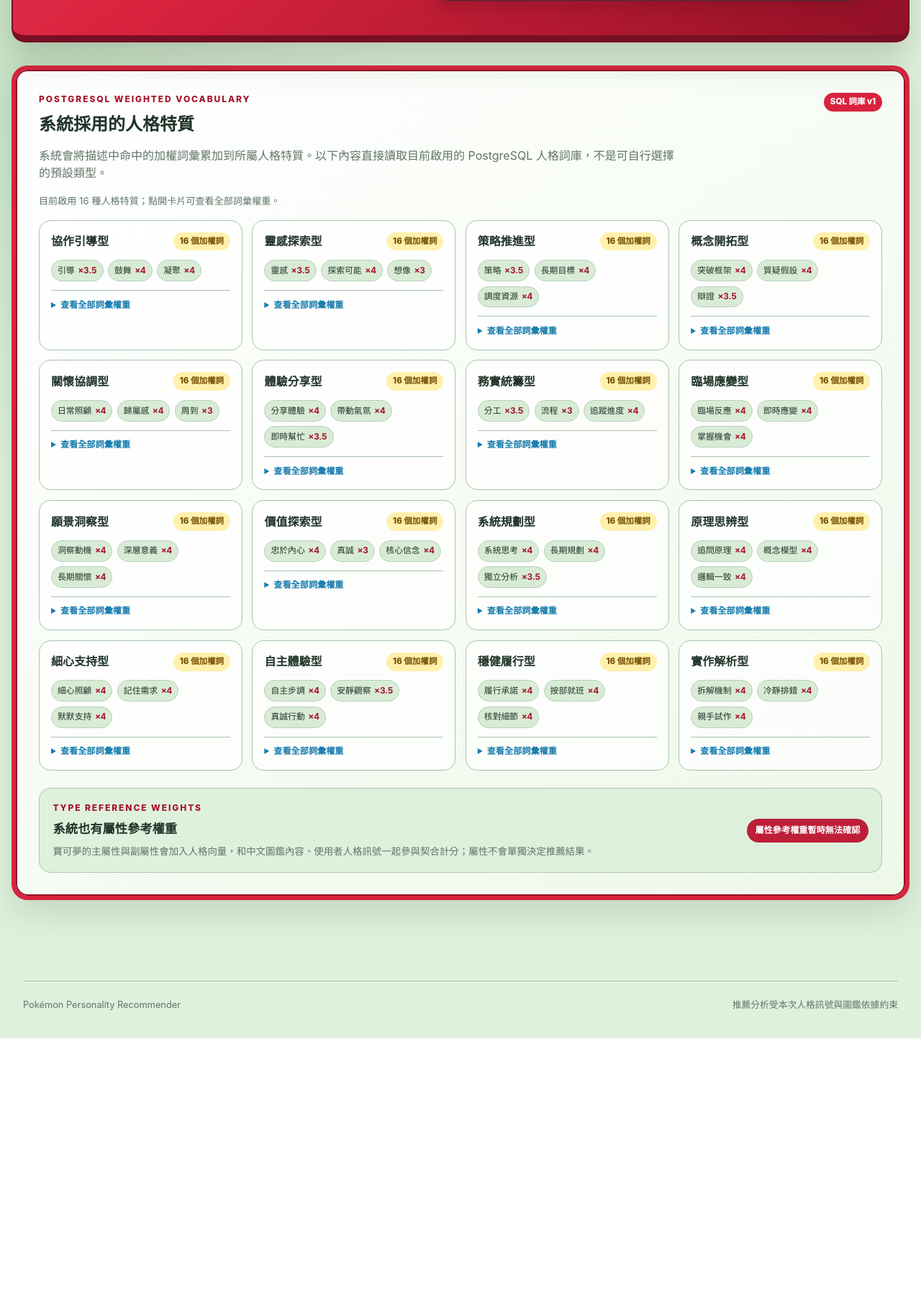
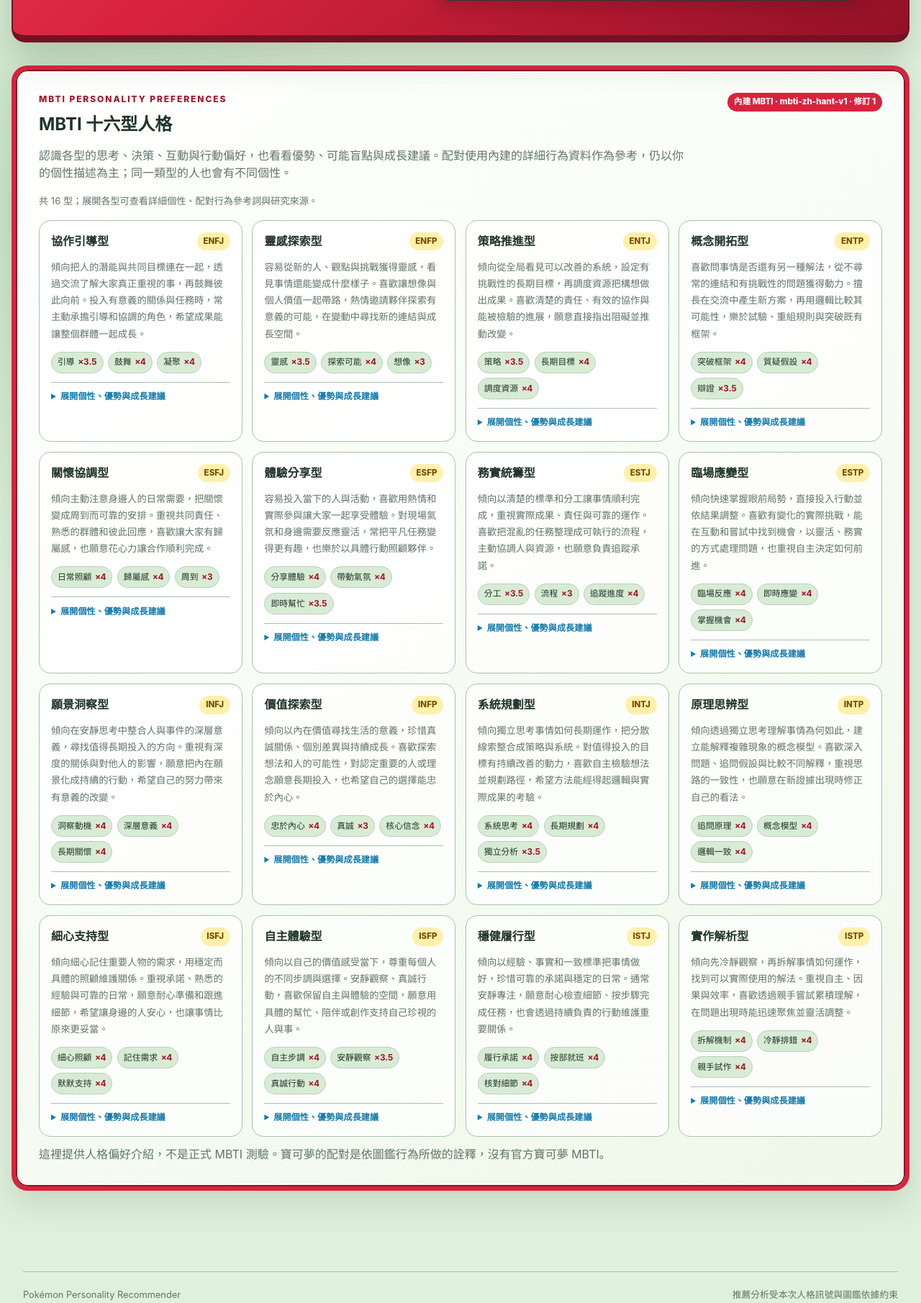
Before and after one commit to likaisuwork9616/pokemon-personality-recommender, a FastAPI app: page / in a window 1280 px wide. Shown: the part 825-2636 px from the top of the page at 72% size. Before the commit the page ends 2268 px from the top, so only its background shows below. Run offline with FastAPI, Linux system fonts and the light colour scheme; some libraries are stand-ins or nearby versions.

Commit message:
介面：改版十六型 MBTI 詳細介紹

```diff
--- a/app/static/css/app.css
+++ b/app/static/css/app.css
@@ -853,6 +853,11 @@ button:disabled {
   font-weight: 800;
 }
 
+.public-trait-source {
+  flex: 0 1 auto;
+  overflow-wrap: anywhere;
+}
+
 .public-trait-intro,
 .public-trait-status {
   color: var(--muted);
@@ -915,6 +920,13 @@ button:disabled {
 
 .public-trait-preview {
   margin-top: 0.8rem;
+}
+
+.public-trait-summary {
+  margin: 0.7rem 0 0;
+  color: var(--muted);
+  font-size: 0.83rem;
+  line-height: 1.75;
 }
 
 .public-weighted-term {
@@ -959,43 +971,39 @@ button:disabled {
   padding-top: 0.7rem;
 }
 
-.public-type-weight-note {
-  display: flex;
-  gap: 1.25rem;
-  padding: 1.15rem;
-  margin-top: 1.5rem;
-  align-items: center;
-  justify-content: space-between;
-  background: rgba(217, 239, 216, 0.78);
-  border: 1px solid #abc7b1;
-  border-radius: var(--radius);
-}
-
-.public-type-weight-note h3 {
+.public-trait-details h4,
+.public-trait-styles dt {
+  margin: 0.8rem 0 0.3rem;
+  color: var(--accent-dark);
+  font-size: 0.8rem;
+  font-weight: 800;
+}
+
+.public-trait-styles,
+.public-trait-styles dd {
   margin: 0;
-  font-size: 1.08rem;
-}
-
-.public-type-weight-note p:last-child {
-  max-width: 52rem;
-  margin: 0.45rem 0 0;
-  color: var(--muted);
-  font-size: 0.84rem;
-}
-
-.public-type-weight-badge {
-  flex: 0 0 auto;
-  padding: 0.45rem 0.7rem;
-  color: #ffffff;
-  background: var(--focus);
-  border-radius: 999px;
-  font-size: 0.76rem;
-  font-weight: 800;
-  white-space: nowrap;
-}
-
-.public-type-weight-badge.is-error {
-  background: var(--danger);
+}
+
+.public-trait-styles dd,
+.public-trait-list,
+.public-trait-reviewed {
+  color: var(--muted);
+  font-size: 0.78rem;
+  line-height: 1.75;
+  overflow-wrap: anywhere;
+}
+
+.public-trait-list {
+  padding-left: 1.1rem;
+  margin: 0;
+}
+
+.public-trait-sources a {
+  color: var(--focus);
+}
+
+.public-trait-reviewed {
+  margin-bottom: 0;
 }
 
 .recommendation-state {
@@ -2103,9 +2111,9 @@ button:disabled {
     grid-template-columns: 1fr;
   }
 
-  .public-type-weight-note {
-    align-items: flex-start;
+  .public-trait-heading {
     flex-direction: column;
+    gap: 0.5rem;
   }
 
   .recommendation-alternatives-grid {
--- a/app/static/js/recommendation.js
+++ b/app/static/js/recommendation.js
@@ -19,7 +19,6 @@
   const publicTraitGrid = document.querySelector("#public-trait-grid");
   const publicTraitStatus = document.querySelector("#public-trait-status");
   const publicTraitRevision = document.querySelector("#public-trait-revision");
-  const publicTypeWeightStatus = document.querySelector("#public-type-weight-status");
   let activeController = null;
 
   const element = (tagName, className, content) => {
@@ -236,23 +235,63 @@
     const card = element("article", "public-trait-card");
     const heading = element("div", "public-trait-card-heading");
     heading.append(
-      element("h3", "", trait.name_zh || "未命名特質"),
-      element("span", "", `${terms.length} 個加權詞`),
+      element("h3", "", trait.name_zh || trait.code),
+      element("span", "", trait.code),
     );
 
     const preview = element("div", "public-trait-preview");
     preview.append(...terms.slice(0, 3).map(weightedTerm));
-    card.append(heading, preview);
+    card.append(heading, element("p", "public-trait-summary", trait.summary), preview);
 
-    if (terms.length > 3) {
-      const details = document.createElement("details");
-      details.className = "public-trait-details";
-      details.append(element("summary", "", "查看全部詞彙權重"));
-      const allTerms = element("div", "public-trait-terms");
-      allTerms.append(...terms.map(weightedTerm));
-      details.append(allTerms);
-      card.append(details);
+    const details = element("details", "public-trait-details");
+    details.append(element("summary", "", "展開個性、優勢與成長建議"));
+    const styles = element("dl", "public-trait-styles");
+    for (const [label, field] of [
+      ["資訊處理", "information_style"],
+      ["決策方式", "decision_style"],
+      ["人際互動", "interaction_style"],
+      ["行動節奏", "action_style"],
+      ["壓力反應", "stress_pattern"],
+    ]) {
+      styles.append(element("dt", "", label), element("dd", "", trait[field] || "未提供"));
     }
+    details.append(styles);
+    for (const [label, field] of [
+      ["優勢", "strengths"],
+      ["可能盲點", "blind_spots"],
+      ["成長建議", "growth_tips"],
+    ]) {
+      const list = element("ul", "public-trait-list");
+      const items = Array.isArray(trait[field]) ? trait[field] : [];
+      list.append(...items.map((item) => element("li", "", item)));
+      details.append(element("h4", "", label), list);
+    }
+    const allTerms = element("div", "public-trait-terms");
+    allTerms.append(...terms.map(weightedTerm));
+    details.append(element("h4", "", "配對行為參考詞"), allTerms);
+
+    const sources = element("ul", "public-trait-list public-trait-sources");
+    for (const source of Array.isArray(trait.source_urls) ? trait.source_urls : []) {
+      try {
+        const url = new URL(source);
+        if (!["http:", "https:"].includes(url.protocol)) continue;
+        const link = element("a", "", url.hostname);
+        link.href = url.href;
+        link.target = "_blank";
+        link.rel = "noopener noreferrer";
+        const item = element("li");
+        item.append(link);
+        sources.append(item);
+      } catch (_error) {
+        // Ignore malformed source addresses rather than creating unsafe links.
+      }
+    }
+    details.append(
+      element("h4", "", "研究來源"),
+      sources,
+      element("p", "public-trait-reviewed", `查證日期：${trait.reviewed_at || "未提供"}`),
+    );
+    card.append(details);
     return card;
   };
 
@@ -263,31 +302,25 @@
         headers: { Accept: "application/json" },
       });
       const payload = await response.json().catch(() => ({}));
-      if (!response.ok || !Array.isArray(payload.traits) || payload.traits.length === 0) {
-        throw new Error("invalid personality vocabulary response");
+      if (
+        !response.ok
+        || !Array.isArray(payload.traits)
+        || payload.traits.length !== 16
+        || payload.traits.some((trait) => !/^[IE][SN][TF][JP]$/.test(trait.code))
+        || new Set(payload.traits.map((trait) => trait.code)).size !== 16
+      ) {
+        throw new Error("invalid MBTI catalog response");
       }
       publicTraitGrid.replaceChildren(...payload.traits.map(publicTraitCard));
       publicTraitGrid.hidden = false;
-      publicTraitStatus.textContent = `目前啟用 ${payload.traits.length} 種人格特質；點開卡片可查看全部詞彙權重。`;
-      publicTraitRevision.textContent = `SQL 詞庫 v${payload.revision || "—"}`;
-
-      const typeProfileCount = Number(payload.type_profile_count);
-      if (publicTypeWeightStatus && Number.isInteger(typeProfileCount) && typeProfileCount > 0) {
-        publicTypeWeightStatus.textContent = `已啟用 ${typeProfileCount} 種 · ${payload.type_weight_version || "屬性規則"}`;
-      } else if (publicTypeWeightStatus) {
-        publicTypeWeightStatus.textContent = "屬性參考權重暫時無法確認";
-        publicTypeWeightStatus.classList.add("is-error");
-      }
+      publicTraitStatus.textContent = `共 ${payload.traits.length} 型；展開各型可查看詳細個性、配對行為參考詞與研究來源。`;
+      publicTraitRevision.textContent = `內建 MBTI · ${payload.catalog_version || "—"} · 修訂 ${payload.revision || "—"}`;
     } catch (_error) {
       publicTraitGrid.replaceChildren();
       publicTraitGrid.hidden = true;
-      publicTraitStatus.textContent = "目前無法載入人格詞庫；推薦功能仍可正常使用。";
+      publicTraitStatus.textContent = "目前無法載入 MBTI 介紹；你仍可直接輸入個性描述進行配對。";
       publicTraitStatus.classList.add("is-error");
       publicTraitRevision.textContent = "暫時無法讀取";
-      if (publicTypeWeightStatus) {
-        publicTypeWeightStatus.textContent = "屬性參考權重暫時無法確認";
-        publicTypeWeightStatus.classList.add("is-error");
-      }
     }
   };
 
--- a/app/templates/recommendation.html
+++ b/app/templates/recommendation.html
@@ -74,23 +74,15 @@
     <section class="public-trait-panel card" aria-labelledby="public-trait-title">
       <div class="public-trait-heading">
         <div>
-          <p class="eyebrow">POSTGRESQL WEIGHTED VOCABULARY</p>
-          <h2 id="public-trait-title">系統採用的人格特質</h2>
+          <p class="eyebrow">MBTI PERSONALITY PREFERENCES</p>
+          <h2 id="public-trait-title">MBTI 十六型人格</h2>
         </div>
         <span id="public-trait-revision" class="public-trait-source">讀取中</span>
       </div>
-      <p class="public-trait-intro">系統會將描述中命中的加權詞彙累加到所屬人格特質。以下內容直接讀取目前啟用的 PostgreSQL 人格詞庫，不是可自行選擇的預設類型。</p>
-      <p id="public-trait-status" class="public-trait-status" role="status" aria-live="polite">正在讀取人格特質與詞彙權重……</p>
+      <p class="public-trait-intro">認識各型的思考、決策、互動與行動偏好，也看看優勢、可能盲點與成長建議。配對使用內建的詳細行為資料作為參考，仍以你的個性描述為主；同一類型的人也會有不同個性。</p>
+      <p id="public-trait-status" class="public-trait-status" role="status" aria-live="polite">正在讀取 MBTI 十六型詳細介紹……</p>
       <div id="public-trait-grid" class="public-trait-grid" aria-live="polite" hidden></div>
-
-      <aside class="public-type-weight-note" aria-labelledby="public-type-weight-title">
-        <div>
-          <p class="eyebrow">TYPE REFERENCE WEIGHTS</p>
-          <h3 id="public-type-weight-title">系統也有屬性參考權重</h3>
-          <p>寶可夢的主屬性與副屬性會加入人格向量，和中文圖鑑內容、使用者人格訊號一起參與契合計分；屬性不會單獨決定推薦結果。</p>
-        </div>
-        <span id="public-type-weight-status" class="public-type-weight-badge" role="status" aria-live="polite">正在確認規則……</span>
-      </aside>
+      <p class="public-trait-intro">這裡提供人格偏好介紹，不是正式 MBTI 測驗。寶可夢的配對是依圖鑑行為所做的詮釋，沒有官方寶可夢 MBTI。</p>
     </section>
 
     <section id="recommendation-loading" class="recommendation-state" role="status" hidden>
```
Also changed, not shown: tests/test_recommendation_web.py (+24 -9 lines).
